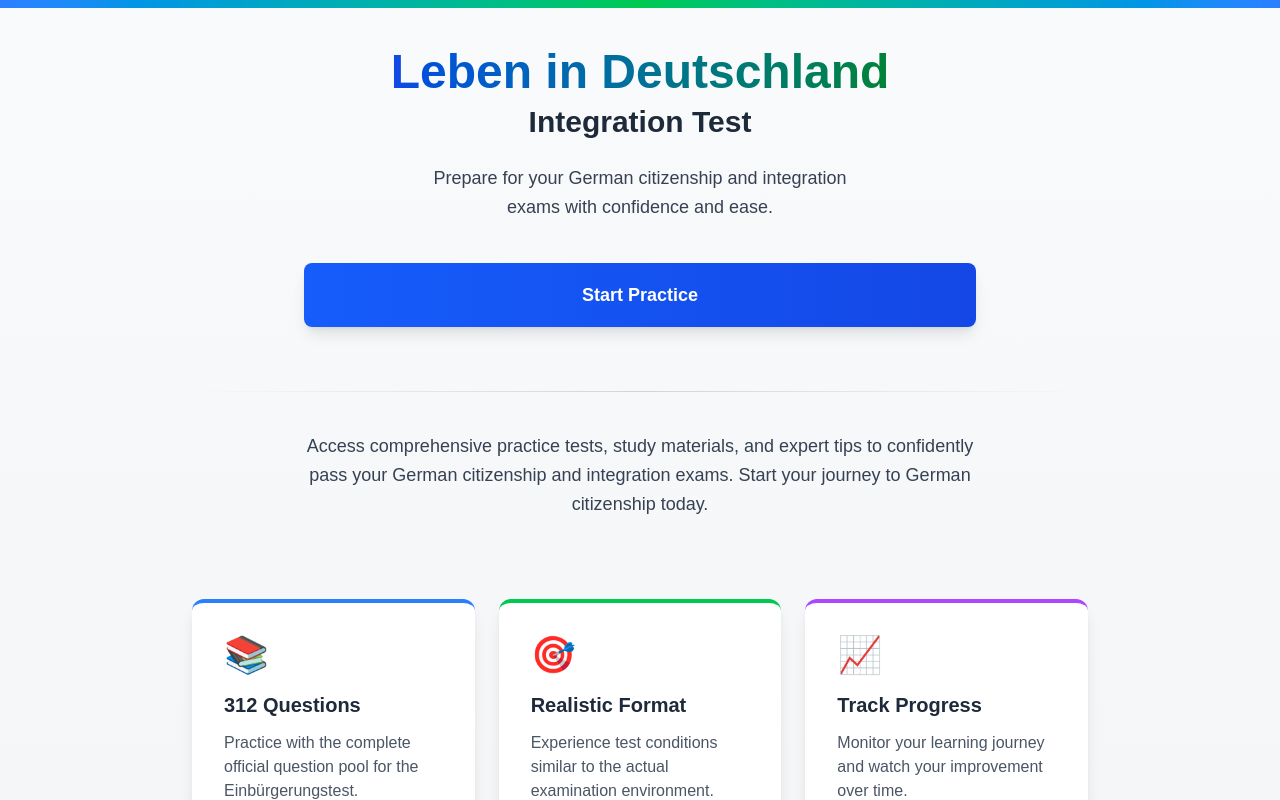
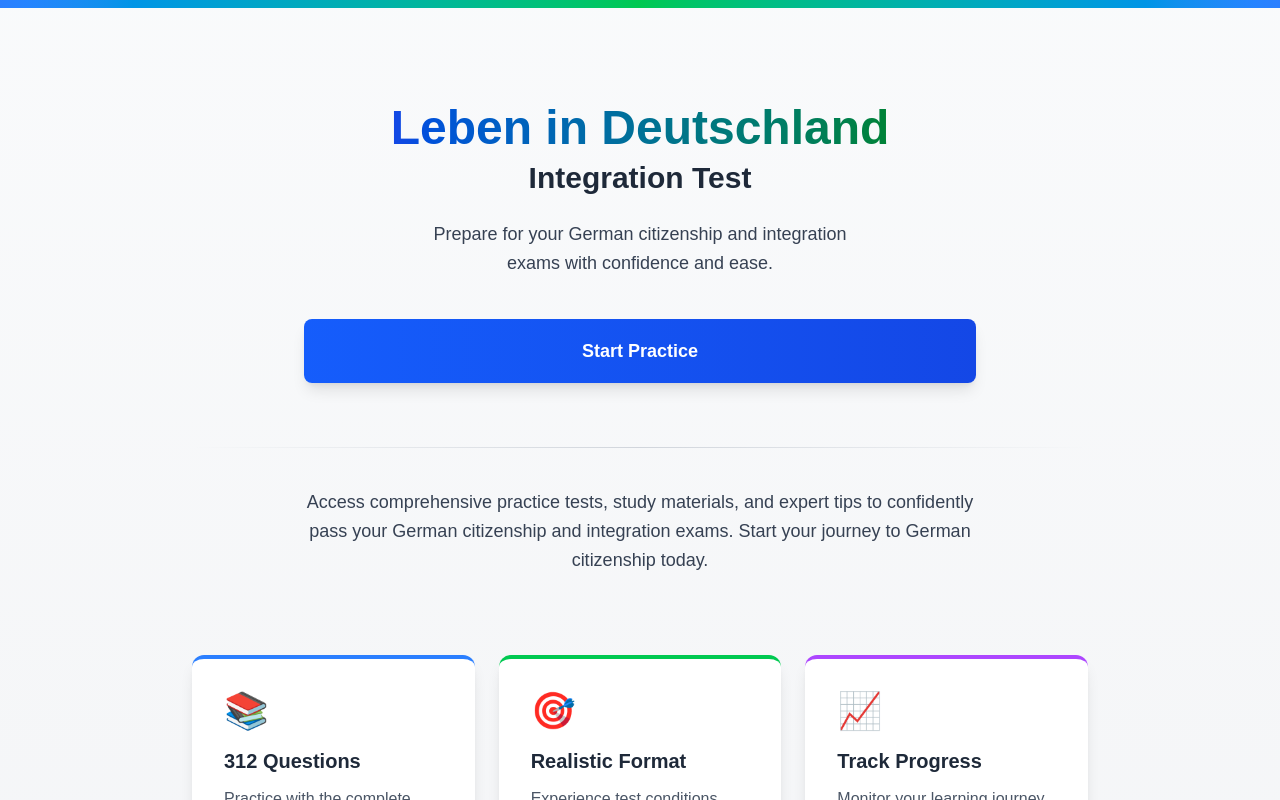
Before and after one commit to hrasekh/klarbits-front, a Next.js app: page / in a window 1280 px wide. Shown: the top 800 px of the page. Built offline with nearby package versions, Linux system fonts and the light colour scheme; no server answers.

Commit message:
imrpoving the design

```diff
--- a/src/components/ClientHomeComponent.jsx
+++ b/src/components/ClientHomeComponent.jsx
@@ -41,8 +41,8 @@ export default function ClientHomeComponent({ initialUuid }) {
     <div className="min-h-screen flex flex-col items-center justify-center bg-gradient-to-b from-gray-50 to-gray-100">
       <div className="absolute top-0 w-full h-2 bg-gradient-to-r from-blue-500 via-green-500 to-blue-500"></div>
 
-      <main className="flex flex-col items-center justify-center w-full flex-1 px-4 sm:px-20 text-center py-12">
-        <div className="mb-6 transform hover:scale-105 transition-transform duration-300">
+      <main className="flex flex-col items-center justify-center w-full flex-1 px-4 sm:px-20 text-center pt-20 pb-12">
+        <div className="mb-6 mt-6 transform hover:scale-105 transition-transform duration-300">
           <h1 className="text-4xl sm:text-5xl font-bold text-transparent bg-clip-text bg-gradient-to-r from-blue-700 to-green-700 mb-2">
             Leben in Deutschland
           </h1>
```
